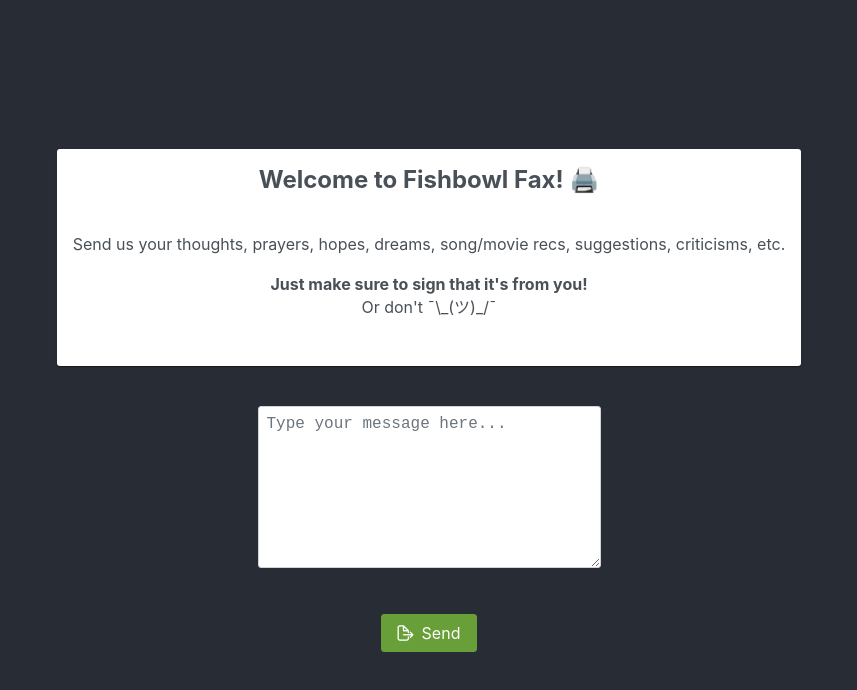
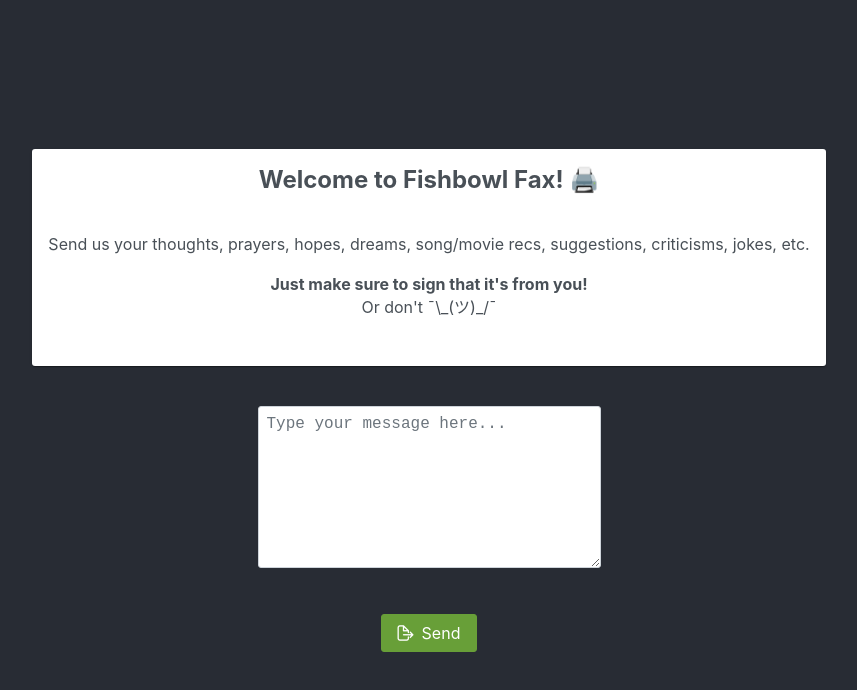
Before and after one commit to eebmagic/fishbowl-fax, a React (Create React App) app in the folder frontend/: page / in a window 1280 px wide. Shown: the top 690 px of the page, without its empty margins (211-1068 px from the left). Built offline with nearby package versions, Linux system fonts and the light colour scheme.

Commit message:
add jokes note

```diff
--- a/frontend/src/App.js
+++ b/frontend/src/App.js
@@ -88,7 +88,7 @@ function App() {
           <Card title="Welcome to Fishbowl Fax! 🖨️">
             <p>
               Send us your thoughts, prayers, hopes, dreams,
-              song/movie recs, suggestions, criticisms, etc.
+              song/movie recs, suggestions, criticisms, jokes, etc.
 
               <br />
               <br />
```
